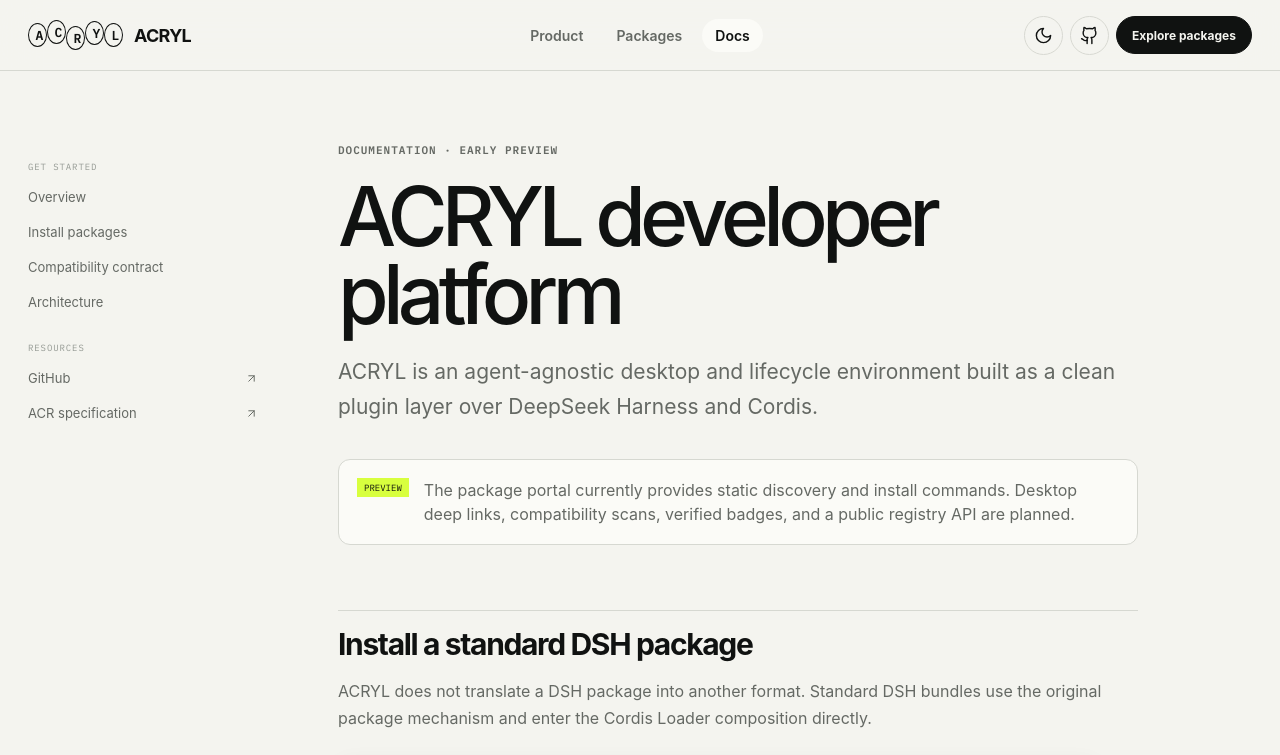
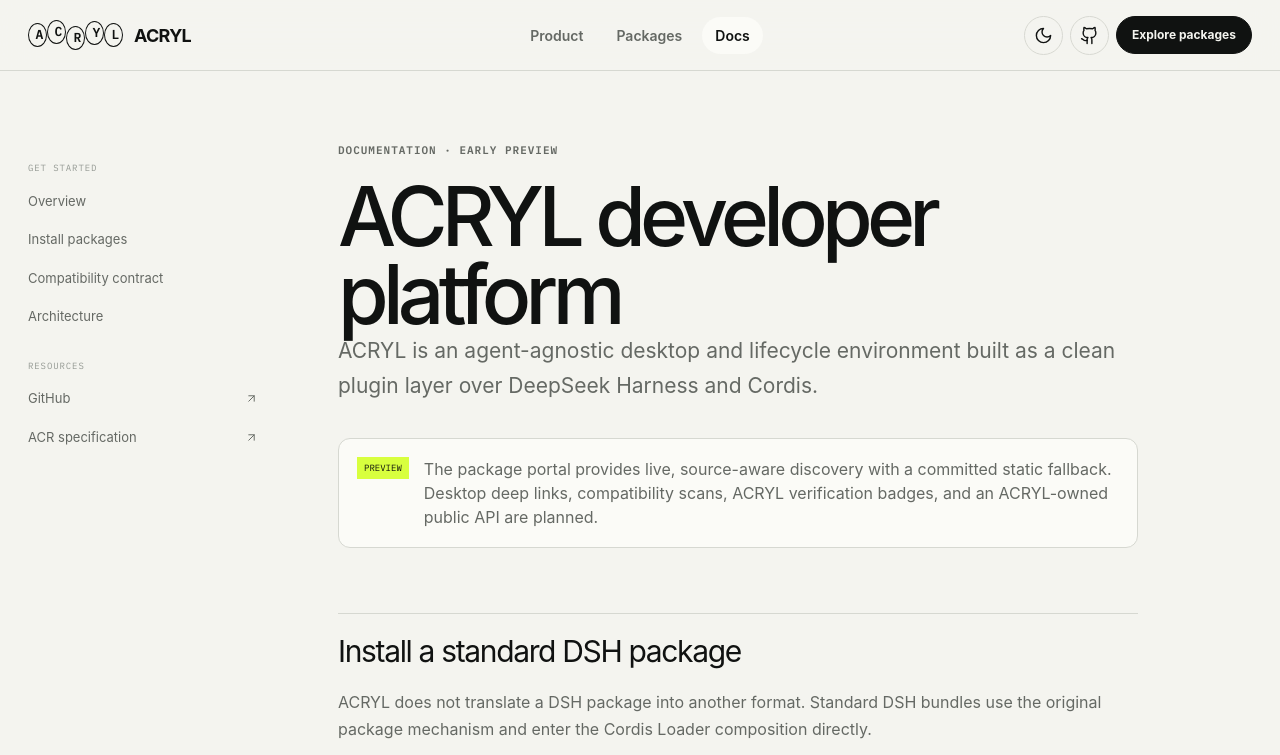
Before and after one commit to acryldev/acryldev.github.io, a React (Vite) app: page /docs in a window 1280 px wide. Shown: the top 755 px of the page. Built offline with nearby package versions, Linux system fonts and the light colour scheme.

Commit message:
Add Tailwind CSS and Pages path support

```diff
--- a/index.html
+++ b/index.html
@@ -9,7 +9,7 @@
     <meta property="og:description" content="Any agent. Any model. One evolving lifecycle." />
     <meta property="og:type" content="website" />
     <meta property="og:url" content="https://acryl.dev/" />
-    <link rel="icon" href="/acryl-logo.png" />
+    <link rel="icon" href="./acryl-logo.png" />
     <link rel="canonical" href="https://acryl.dev/" />
     <title>ACRYL - Agent Context Relay Yielding Lifecycles</title>
     <script>
--- a/package.json
+++ b/package.json
@@ -17,14 +17,15 @@
     "catalog:sync": "node scripts/sync-upstream-catalog.mjs"
   },
   "dependencies": {
+    "@fontsource-variable/space-grotesk": "5.2.10",
     "@fontsource/ibm-plex-mono": "5.2.7",
-    "@fontsource-variable/space-grotesk": "5.2.10",
     "lucide-react": "0.468.0",
     "react": "19.0.0",
     "react-dom": "19.0.0",
     "react-router-dom": "7.1.1"
   },
   "devDependencies": {
+    "@tailwindcss/vite": "^4.3.3",
     "@testing-library/jest-dom": "6.9.1",
     "@testing-library/react": "16.1.0",
     "@types/node": "22.10.2",
@@ -32,6 +33,7 @@
     "@types/react-dom": "19.0.2",
     "@vitejs/plugin-react": "4.3.4",
     "jsdom": "25.0.1",
+    "tailwindcss": "^4.3.3",
     "typescript": "5.7.2",
     "vite": "6.0.5",
     "vitest": "3.0.5"
--- a/public/404.html
+++ b/public/404.html
@@ -3,8 +3,9 @@
 <head><meta charset="utf-8"><title>ACRYL</title></head>
 <body>
 <script>
+  var base = location.hostname === 'acryldev.github.io' ? '/acryldev' : ''
   sessionStorage.setItem('acryl-redirect', location.pathname + location.search + location.hash)
-  location.replace('/')
+  location.replace(base + '/')
 </script>
 </body>
 </html>
--- a/src/components/Shell.tsx
+++ b/src/components/Shell.tsx
@@ -13,7 +13,7 @@
 export function Shell() {
   const [open, setOpen] = useState(false)
   return (
-    <div className="site-shell">
+    <div className="site-shell min-h-dvh bg-canvas text-ink">
       <header className="site-header">
         <div className="site-header-inner">
           <Brand />
@@ -34,7 +34,7 @@
           </div>
         </div>
       </header>
-      <main><Outlet /></main>
+      <main className="min-w-0"><Outlet /></main>
       <footer className="site-footer">
         <div>
           <Brand />
--- a/src/main.tsx
+++ b/src/main.tsx
@@ -13,9 +13,11 @@
   history.replaceState(null, '', redirectedPath)
 }
 
+const basename = location.hostname === 'acryldev.github.io' ? '/acryldev' : undefined
+
 createRoot(document.getElementById('root')!).render(
   <StrictMode>
-    <BrowserRouter>
+    <BrowserRouter basename={basename}>
       <App />
     </BrowserRouter>
   </StrictMode>,
--- a/src/pages/DocsPage.tsx
+++ b/src/pages/DocsPage.tsx
@@ -9,7 +9,7 @@
         <p className="eyebrow">Documentation · Early preview</p>
         <h1 id="overview">ACRYL developer platform</h1>
         <p className="docs-lede">ACRYL is an agent-agnostic desktop and lifecycle environment built as a clean plugin layer over DeepSeek Harness and Cordis.</p>
-        <div className="docs-notice"><span>PREVIEW</span><p>The package portal currently provides static discovery and install commands. Desktop deep links, compatibility scans, verified badges, and a public registry API are planned.</p></div>
+        <div className="docs-notice"><span>PREVIEW</span><p>The package portal provides live, source-aware discovery with a committed static fallback. Desktop deep links, compatibility scans, ACRYL verification badges, and an ACRYL-owned public API are planned.</p></div>
         <h2 id="install">Install a standard DSH package</h2>
         <p>ACRYL does not translate a DSH package into another format. Standard DSH bundles use the original package mechanism and enter the Cordis Loader composition directly.</p>
         <CommandBox command="dsh plugin --profile desktop add <package-or-git-url>" />
--- a/src/pages/PackagesPage.tsx
+++ b/src/pages/PackagesPage.tsx
@@ -158,7 +158,7 @@
   const rangeEnd = Math.min(catalogPage.page * catalogPage.limit, catalogPage.total)
 
   return (
-    <div className="packages-page">
+    <div className="packages-page min-w-0 overflow-clip">
       <section className="directory-intro grid-surface">
         <div className="page-width">
           <p className="eyebrow"><span /> ACRYL package discovery</p>
@@ -197,7 +197,7 @@
           <button className="directory-reset" type="button" onClick={reset} disabled={!hasFilters}><X aria-hidden="true" /> Reset</button>
         </div>
 
-        <div className="registry-status" role="status">
+        <div className="registry-status" role="status" aria-live="polite">
           <span className={status}><i /> {status === 'live' ? 'Live DSH registry' : status === 'loading' ? 'Updating results' : 'Static catalog fallback'}</span>
           <span>Source-aware discovery</span>
           {error && <span title={error}>Live source unavailable</span>}
--- a/src/styles.css
+++ b/src/styles.css
@@ -1,3 +1,22 @@
+@import "tailwindcss";
+
+@custom-variant dark (&:where([data-theme='dark'], [data-theme='dark'] *));
+
+@theme inline {
+  --font-sans: 'Space Grotesk Variable', Inter, system-ui, sans-serif;
+  --font-mono: 'IBM Plex Mono', monospace;
+  --color-canvas: var(--canvas);
+  --color-surface: var(--surface);
+  --color-raised: var(--surface-raised);
+  --color-ink: var(--ink);
+  --color-muted: var(--muted);
+  --color-soft: var(--soft);
+  --color-line: var(--line);
+  --color-accent: var(--accent);
+  --color-violet: var(--violet);
+  --color-cyan: var(--cyan);
+}
+
 :root {
   color-scheme: light;
   --canvas: #f4f4ef;
@@ -55,7 +74,6 @@
 :focus-visible { outline: 2px solid var(--violet); outline-offset: 3px; }
 .page-width { width: min(var(--page), calc(100% - 56px)); margin-inline: auto; }
 .grid-surface { background-image: linear-gradient(var(--grid) 1px, transparent 1px), linear-gradient(90deg, var(--grid) 1px, transparent 1px); background-size: 32px 32px; }
-.sr-only { position: absolute; width: 1px; height: 1px; padding: 0; margin: -1px; overflow: hidden; clip: rect(0, 0, 0, 0); white-space: nowrap; border: 0; }
 
 .site-header { position: sticky; z-index: 20; top: 0; border-bottom: 1px solid var(--line); background: color-mix(in srgb, var(--canvas) 88%, transparent); backdrop-filter: blur(18px); }
 .site-header-inner { display: grid; width: min(var(--page), calc(100% - 56px)); height: 70px; margin: auto; grid-template-columns: 1fr auto 1fr; align-items: center; }
@@ -192,8 +210,8 @@
 .directory-trust svg { width: 15px; height: 15px; color: var(--cyan); }
 .recent-section { padding-block: 50px 28px; }
 .directory-section { padding-block: 36px 110px; }
-.directory-section-heading { display: flex; align-items: end; justify-content: space-between; margin-bottom: 20px; }
-.directory-section-heading p { margin: 0 0 4px; color: var(--violet); font-family: 'IBM Plex Mono', monospace; font-size: 9px; font-weight: 650; letter-spacing: .1em; }
+.directory-section-heading { @apply mb-5 flex items-end justify-between; }
+.directory-section-heading p { @apply mb-1 mt-0 font-mono text-[9px] font-semibold tracking-[.1em] text-violet; }
 .directory-section-heading h2 { margin: 0; font-size: 31px; letter-spacing: -.045em; }
 .directory-section-heading > span { color: var(--muted); font-family: 'IBM Plex Mono', monospace; font-size: 10px; }
 .recent-grid { display: grid; grid-template-columns: repeat(4, minmax(0, 1fr)); border-top: 1px solid var(--line-strong); border-left: 1px solid var(--line-strong); }
@@ -212,7 +230,7 @@
 .directory-action-bar label:has(select) { display: block; }
 .directory-action-bar select { width: 100%; height: 48px; padding: 0 38px 0 13px; border: 1px solid var(--line); border-radius: 0; outline: 0; background: var(--surface-raised); color: var(--ink); cursor: pointer; }
 .directory-action-bar select:focus-visible { border-color: var(--violet); }
-.directory-reset { display: inline-flex; min-width: 95px; height: 48px; align-items: center; justify-content: center; gap: 7px; border: 1px solid var(--line); background: transparent; color: var(--ink); cursor: pointer; font-size: 12px; font-weight: 620; }
+.directory-reset { @apply inline-flex h-12 min-w-[95px] cursor-pointer items-center justify-center gap-[7px] border border-line bg-transparent text-xs font-semibold text-ink; }
 .directory-reset:disabled { color: var(--soft); cursor: default; opacity: .65; }
 .directory-reset:not(:disabled):hover { background: var(--accent); color: var(--accent-ink); }
 .directory-reset svg { width: 15px; height: 15px; }
--- a/vite.config.ts
+++ b/vite.config.ts
@@ -1,8 +1,10 @@
 import { defineConfig } from 'vitest/config'
 import react from '@vitejs/plugin-react'
+import tailwindcss from '@tailwindcss/vite'
 
 export default defineConfig({
-  plugins: [react()],
+  base: './',
+  plugins: [react(), tailwindcss()],
   build: {
     target: 'es2022',
     sourcemap: true,
```
Also changed, not shown: 2 other files (tests, documents, lock files or other folders).
